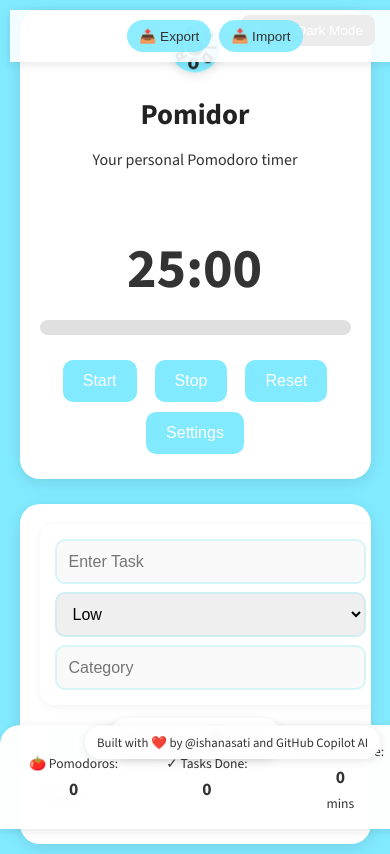
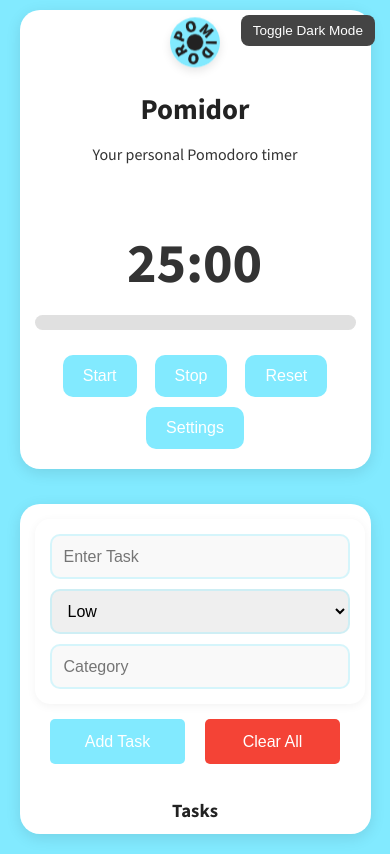
Before and after one commit to IshanAsati/pomidor, a plain HTML site: page index.html in a window 390 px wide. Drawn offline with nearby package versions, Linux system fonts and the light colour scheme.

Commit message:
made this shit better for movile users and statistics should work

```diff
--- a/index.html
+++ b/index.html
@@ -562,48 +562,72 @@
 
         @media (max-width: 768px) {
             .social-links {
-                padding: 8px 15px;
-                font-size: 0.8rem;
-                bottom: 20px;  /* Adjusted to prevent overlap */
+                display: none; /* Hide social links on mobile */
+            }
+        }
+
+        @media (max-width: 768px) {
+            .social-links {
+                display: none; /* Hide social links on mobile */
             }
         }
 
         .statistics-panel {
-            position: static; /* Changed from fixed to static */
-            margin: 20px 0;
+            width: 100%;
+            max-width: 400px;
+            margin: 20px auto;
+            padding: 15px;
             background: rgba(255, 255, 255, 0.95);
-            padding: 15px 25px;
             border-radius: 15px;
             box-shadow: 0 2px 10px rgba(0, 0, 0, 0.1);
-            width: 100%;
-            backdrop-filter: blur(5px);
+        }
+
+        .statistics-panel h4 {
+            margin: 0 0 15px 0;
+            text-align: center;
+            font-size: 1.2rem;
+            color: #333;
+        }
+
+        .statistics-panel p {
             display: flex;
-            justify-content: space-around;
+            justify-content: space-between;
             align-items: center;
-            gap: 20px;
+            margin: 10px 0;
+            padding: 8px;
+            background: rgba(130, 234, 255, 0.1);
+            border-radius: 8px;
+        }
+
+        .statistics-panel span {
+            font-weight: bold;
+            color: #82EAFF;
         }
 
         body.dark-mode .statistics-panel {
             background: rgba(51, 51, 51, 0.95);
-            border: 1px solid rgba(255, 255, 255, 0.1);
-        }
-
-        .statistics-panel h4 {
-            margin: 0 0 10px 0;
-            color: #333;
-            font-size: 1.1rem;
         }
 
         body.dark-mode .statistics-panel h4 {
             color: #fff;
         }
 
-        .statistics-panel p {
-            margin: 5px 0;
-            font-size: 0.9rem;
-            display: flex;
-            justify-content: space-between;
-            gap: 10px;
+        body.dark-mode .statistics-panel p {
+            background: rgba(130, 234, 255, 0.05);
+        }
+
+        @media (max-width: 768px) {
+            .statistics-panel {
+                position: static;
+                margin: 15px auto;
+                padding: 12px;
+                width: 90%;
+            }
+
+            .statistics-panel p {
+                font-size: 0.9rem;
+                padding: 6px 8px;
+            }
         }
 
         .task-item {
@@ -1187,6 +1211,118 @@
         @media (max-width: 768px) {
             body.dark-mode .statistics-panel {
                 background: rgba(51, 51, 51, 0.98);
+            }
+        }
+
+        @media (max-width: 768px) {
+            .import-export {
+                display: none; /* Hide import/export on mobile */
+            }
+
+            .statistics-panel {
+                display: none; /* Hide statistics on mobile */
+            }
+
+            .credits {
+                display: none; /* Hide credits on mobile */
+            }
+
+            .tasks {
+                margin: 10px auto; /* Center the tasks container */
+                max-width: 90%; /* Limit width */
+                overflow-x: hidden; /* Prevent horizontal scrolling */
+                -ms-overflow-style: none; /* Hide scrollbar IE/Edge */
+                scrollbar-width: none; /* Hide scrollbar Firefox */
+            }
+
+            .main-container {
+                align-items: center; /* Center content */
+                padding: 10px;
+                width: 100%;
+                height: auto;
+                min-height: 100vh;
+                margin: 0;
+            }
+
+            .container, .tasks {
+                width: 90%; /* Make containers consistent width */
+                margin: 10px auto; /* Center containers */
+                padding: 15px;
+            }
+
+            .task-input-container {
+                display: flex;
+                flex-direction: column;
+                align-items: center;
+                width: 100%;
+                padding: 15px;
+                gap: 10px;
+                margin: 0 auto;
+            }
+
+            .task-input-container input,
+            .task-input-container select {
+                width: 100%;
+                max-width: 300px;
+                height: 45px;
+                font-size: 16px;
+                margin: 0 auto;
+            }
+
+            .task-actions {
+                display: flex;
+                justify-content: center;
+                width: 100%;
+                gap: 10px;
+                margin: 15px 0;
+            }
+
+            .task-actions button {
+                min-width: 120px;
+            }
+        }
+
+        @media (max-width: 768px) {
+            .tasks {
+                display: flex;
+                flex-direction: column;
+                align-items: center;
+                width: 90%;
+                margin: 10px auto;
+            }
+
+            .task-input-container {
+                width: 100%;
+                max-width: 300px;
+                display: flex;
+                flex-direction: column;
+                align-items: stretch;
+                gap: 10px;
+                margin: 0 auto;
+            }
+
+            .task-input-container input,
+            .task-input-container select {
+                width: 100%;
+                height: 45px;
+                margin: 0;
+                padding: 8px 12px;
+                font-size: 16px;
+                box-sizing: border-box;
+            }
+
+            .task-actions {
+                width: 100%;
+                max-width: 300px;
+                display: flex;
+                justify-content: space-between;
+                gap: 10px;
+                margin: 10px auto;
+            }
+
+            .task-actions button {
+                flex: 1;
+                min-height: 45px;
             }
         }
     </style>
@@ -1272,7 +1408,7 @@
     </div>
 
     <div class="social-links">
-        <a href="https://x.com/@ishanasati.me" target="_blank">
+        <a href="https://x.com/@ishanasati" target="_blank">
             <i>𝕏</i> Twitter
         </a>
         <a href="https://github.com/ishanasati" target="_blank">
@@ -1543,31 +1679,25 @@
 
         // Add statistics update function
         function updateStatistics() {
-            const stats = JSON.parse(localStorage.getItem('statistics') ||
-                '{"pomodoros":0,"focusTime":0,"dailyStreak":0,"lastActive":""}');
-
-            const today = new Date().toDateString();
-            if (stats.lastActive !== today) {
-                if (new Date(stats.lastActive).toDateString() ===
-                    new Date(Date.now() - 86400000).toDateString()) {
-                    stats.dailyStreak++;
-                } else {
-                    stats.dailyStreak = 1;
-                }
-                stats.lastActive = today;
-            }
-
+            const stats = JSON.parse(localStorage.getItem('statistics') || '{"pomodoros":0,"focusTime":0,"completedTasks":0}');
+
+            // Update completed tasks count
             const completedTasks = document.querySelectorAll('.tasks li.completed').length;
-
-            elements.statistics.pomodoros.textContent = stats.pomodoros;
-            elements.statistics.focusTime.textContent = stats.focusTime;
-            elements.statistics.tasks.textContent = completedTasks;
-
-            localStorage.setItem('statistics', JSON.stringify({
-                ...stats,
-                completedTasks
-            }));
-        }
+            stats.completedTasks = completedTasks;
+
+            // Update the display
+            elements.statistics.pomodoros.textContent = stats.pomodoros || 0;
+            elements.statistics.tasks.textContent = stats.completedTasks || 0;
+            elements.statistics.focusTime.textContent = stats.focusTime || 0;
+
+            // Save updated stats
+            localStorage.setItem('statistics', JSON.stringify(stats));
+        }
+
+        // Add this to ensure statistics are updated when the page loads
+        document.addEventListener('DOMContentLoaded', () => {
+            updateStatistics();
+        });
 
         // Initialize statistics on load
         updateStatistics();
```
